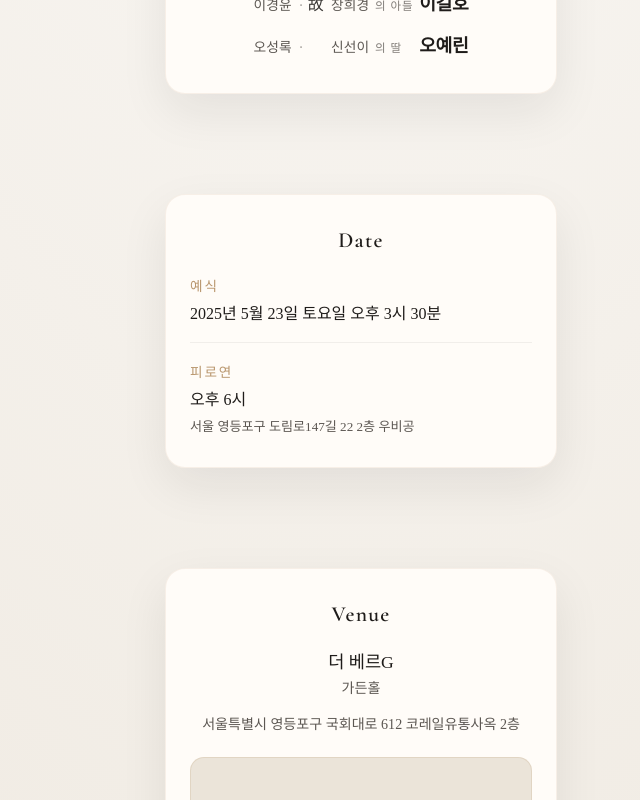
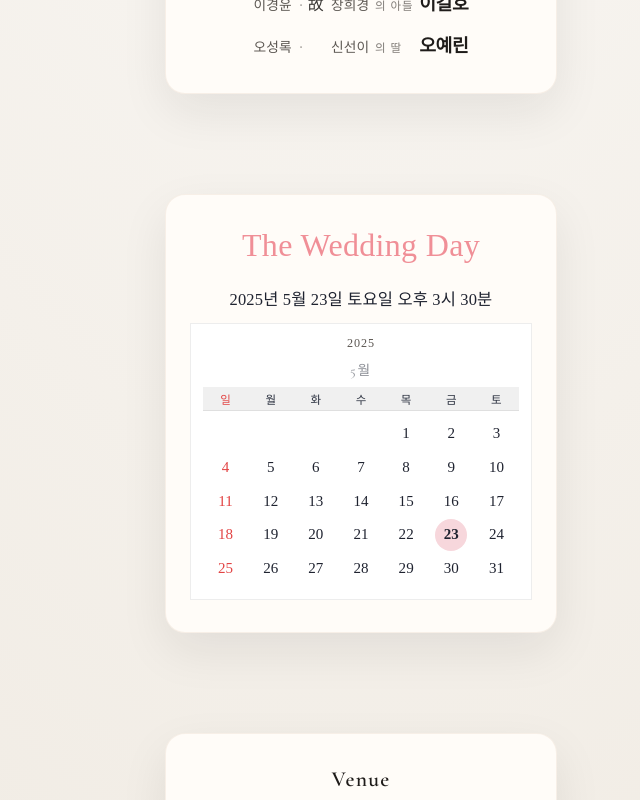
Before and after one commit to oyrin9595/mobile-invitation, a React (Vite) app: page / in a window 1280 px wide. Shown: the part 1157-1957 px from the top of the page, without its empty margins (279-919 px from the left). Built offline with nearby package versions, Linux system fonts and the light colour scheme; grey boxes are pictures that could not be loaded.

Commit message:
달력 추가

```diff
--- a/src/WeddingInvite.module.css
+++ b/src/WeddingInvite.module.css
@@ -380,6 +380,117 @@
 .scheduleNote {
   font-size: 0.82rem;
   color: var(--muted);
+}
+
+.dateCalendarWrap {
+  display: flex;
+  flex-direction: column;
+  align-items: center;
+  gap: 0.85rem;
+}
+
+.dateSectionTitle {
+  font-family: "Great Vibes", "Times New Roman", serif;
+  font-size: 2rem;
+  font-weight: 400;
+  letter-spacing: 0.01em;
+  color: #f08f97;
+  text-transform: none;
+}
+
+.dateHeadline {
+  margin: 0;
+  font-size: 0.98rem;
+  color: var(--ink);
+  letter-spacing: 0.02em;
+}
+
+.dateCalendarCard {
+  width: min(22rem, 100%);
+  border-radius: 0;
+  border: 1px solid rgba(31, 28, 26, 0.08);
+  background: #fff;
+  padding: 0.75rem 0.75rem 0.85rem;
+  display: grid;
+  justify-items: center;
+  gap: 0.4rem;
+}
+
+.dateCalendarYear {
+  margin: 0;
+  font-size: 0.76rem;
+  color: var(--muted);
+  letter-spacing: 0.08em;
+}
+
+.dateCalendarMonth {
+  margin: 0.05rem 0 0.15rem;
+  font-family: var(--font-en);
+  font-size: 0.86rem;
+  letter-spacing: 0.14em;
+  text-transform: uppercase;
+  color: #8c8f96;
+}
+
+.dateWeekHeader {
+  width: 100%;
+  display: grid;
+  grid-template-columns: repeat(7, 1fr);
+  gap: 0;
+  background: #f0f0f0;
+  border-bottom: 1px solid rgba(31, 28, 26, 0.08);
+  padding: 0.2rem 0;
+}
+
+.dateWeekLabel {
+  text-align: center;
+  font-size: 0.72rem;
+  color: #2c3240;
+}
+
+.dateWeekLabel:first-child {
+  color: #e24444;
+}
+
+.dateCalendarGrid {
+  width: 100%;
+  display: grid;
+  grid-template-columns: repeat(7, 1fr);
+  gap: 0;
+}
+
+.dateCell {
+  aspect-ratio: 1 / 1;
+  display: grid;
+  place-items: center;
+  font-size: 0.94rem;
+  color: #1f2330;
+  border-radius: 999px;
+  width: 2rem;
+  height: 2rem;
+  margin: 0.05rem auto;
+}
+
+.dateCalendarGrid > .dateCell:nth-child(7n + 1) {
+  color: #e24444;
+}
+
+.dateCellEmpty {
+  color: transparent;
+}
+
+.dateCellHighlight {
+  background: #f7d7dc;
+  color: #1f2330;
+  font-weight: 600;
+}
+
+.dateCeremonyTime {
+  margin: 0;
+  font-size: 1.03rem;
+  color: #1f2330;
+  text-align: center;
+  letter-spacing: 0.01em;
 }
 
 .venueName {
--- a/src/WeddingInvite.tsx
+++ b/src/WeddingInvite.tsx
@@ -134,6 +134,17 @@ export function WeddingInvite({ data }: Props) {
   );
 
   const venueMapSrc = venueMapEmbedSrc(data.venue);
+  const { year, month, day } = data.calendarDate;
+  const firstWeekday = new Date(year, month - 1, 1).getDay();
+  const daysInMonth = new Date(year, month, 0).getDate();
+  const dayCells: Array<number | null> = [
+    ...Array.from({ length: firstWeekday }, () => null),
+    ...Array.from({ length: daysInMonth }, (_, i) => i + 1),
+  ];
+  while (dayCells.length % 7 !== 0) {
+    dayCells.push(null);
+  }
+  const weekdayLabels = ["일", "월", "화", "수", "목", "금", "토"];
 
   return (
     <>
@@ -225,16 +236,34 @@ export function WeddingInvite({ data }: Props) {
 
       <RevealSection>
         <div className={styles.sectionInner}>
-          <h2 className={styles.sectionTitle}>Date</h2>
-          <ul className={styles.scheduleList}>
-            {data.schedule.map((item) => (
-              <li key={item.label + item.datetime} className={styles.scheduleItem}>
-                <span className={styles.scheduleLabel}>{item.label}</span>
-                <span className={`${styles.scheduleWhen} mono-nums`}>{item.datetime}</span>
-                {item.note ? <span className={styles.scheduleNote}>{item.note}</span> : null}
-              </li>
-            ))}
-          </ul>
+          <h2 className={`${styles.sectionTitle} ${styles.dateSectionTitle}`}>The Wedding Day</h2>
+          <div className={styles.dateCalendarWrap}>
+            <p className={`${styles.dateCeremonyTime} mono-nums`}>{data.schedule[0]?.datetime}</p>
+            <div className={styles.dateCalendarCard} aria-label="예식 달력">
+              <p className={`${styles.dateCalendarYear} mono-nums`}>{year}</p>
+              <p className={styles.dateCalendarMonth}>{month}월</p>
+              <div className={styles.dateWeekHeader}>
+                {weekdayLabels.map((label) => (
+                  <span key={label} className={styles.dateWeekLabel}>
+                    {label}
+                  </span>
+                ))}
+              </div>
+              <div className={styles.dateCalendarGrid}>
+                {dayCells.map((cellDay, index) => (
+                  <span
+                    key={`${cellDay ?? "empty"}-${index}`}
+                    className={`${styles.dateCell} ${cellDay === null ? styles.dateCellEmpty : ""} ${
+                      cellDay === day ? styles.dateCellHighlight : ""
+                    }`}
+                    aria-hidden={cellDay === null}
+                  >
+                    {cellDay ?? ""}
+                  </span>
+                ))}
+              </div>
+            </div>
+          </div>
         </div>
       </RevealSection>
 
--- a/src/data/wedding.ts
+++ b/src/data/wedding.ts
@@ -41,6 +41,12 @@ export type WeddingData = {
     datetime: string;
     note?: string;
   }[];
+  calendarDate: {
+    year: number;
+    month: number;
+    day: number;
+    weekday: string;
+  };
   venue: {
     name: string;
     hall?: string;
@@ -92,8 +98,13 @@ export const wedding: WeddingData = {
   },
   schedule: [
     { label: "예식", datetime: "2025년 5월 23일 토요일 오후 3시 30분" },
-    { label: "피로연", datetime: "오후 6시", note: "서울 영등포구 도림로147길 22 2층 우비공" },
   ],
+  calendarDate: {
+    year: 2025,
+    month: 5,
+    day: 23,
+    weekday: "토요일",
+  },
   venue: {
     name: "더 베르G",
     hall: "가든홀",
```
